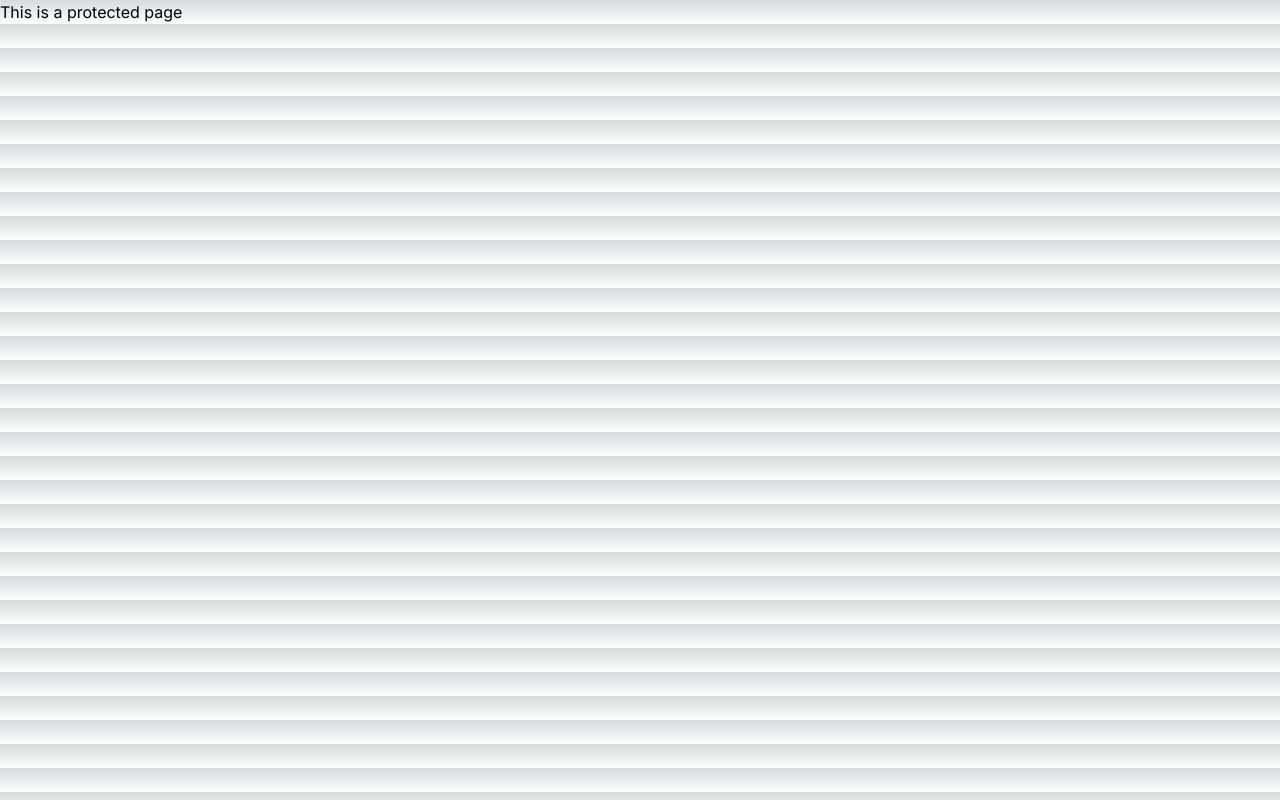
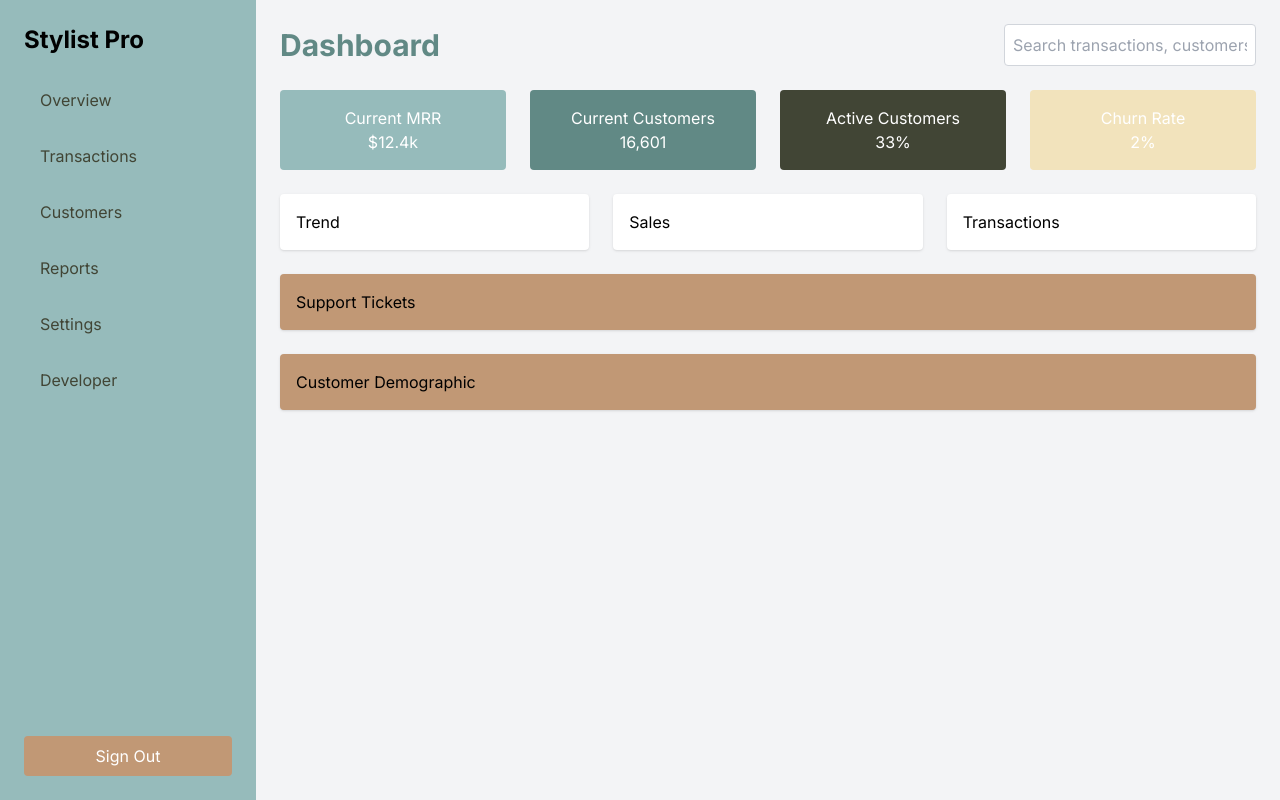
Before and after one commit to Konnerfinney/stylistpro, a Next.js app: page /dashboard in a window 1280 px wide. Built offline with nearby package versions, Linux system fonts and the light colour scheme; no server answers; sample sign-in values are in the browser's storage.

Commit message:
Dashboard Page setup

```diff
--- a/src/app/dashboard/page.tsx
+++ b/src/app/dashboard/page.tsx
@@ -1,21 +1,63 @@
-import { getServerSession } from 'next-auth';
-import { authOptions } from '@/app/api/auth/[...nextauth]/authOptions';
-import { redirect } from 'next/navigation';
+'use client'
 
-interface ProtectedPageProps {
-  session: any; // Define a more specific type if you have one
-}
+import React from 'react';
+import { useSession } from 'next-auth/react';
+import { useRouter } from 'next/navigation';
+import SideBar from '../components/Sidebar';
 
-const ProtectedPage: React.FC<ProtectedPageProps> = async () => {
-  const session = await getServerSession(authOptions);
-  console.log('Session:', session);
-  if (!session) {
-    console.log('No session, redirecting to sign in');
-    redirect('/api/auth/signin');
-    return null;
+const Dashboard: React.FC = () => {
+  const { data: session, status } = useSession();
+  const router = useRouter();
+
+  React.useEffect(() => {
+    if (status === 'loading') return; // Do nothing while loading
+    if (!session) router.push('/api/auth/signin'); // Redirect to home if not authenticated
+  }, [session, status, router]);
+
+  if (status === 'loading') {
+    return <div>Loading...</div>;
   }
 
-  return <div>This is a protected page</div>;
+  if (!session) {
+    return null; // This will prevent the dashboard from rendering while redirecting
+  }
+
+  return (
+    <div className="flex h-screen">
+      <SideBar />
+      <main className="flex-1 p-6 bg-gray-100">
+        <header className="flex justify-between items-center mb-6">
+          <h1 className="text-3xl font-bold text-hookers-green">Dashboard</h1>
+          <input
+            type="text"
+            placeholder="Search transactions, customers, subscriptions"
+            className="p-2 border border-gray-300 rounded"
+          />
+        </header>
+        <div className="grid grid-cols-4 gap-6 mb-6">
+          <div className="bg-ash-gray p-4 rounded text-white text-center">
+            Current MRR<br />$12.4k
+          </div>
+          <div className="bg-hookers-green p-4 rounded text-white text-center">
+            Current Customers<br />16,601
+          </div>
+          <div className="bg-black-olive p-4 rounded text-white text-center">
+            Active Customers<br />33%
+          </div>
+          <div className="bg-dutch-white p-4 rounded text-white text-center">
+            Churn Rate<br />2%
+          </div>
+        </div>
+        <div className="grid grid-cols-3 gap-6 mb-6">
+          <div className="bg-white p-4 rounded shadow">Trend</div>
+          <div className="bg-white p-4 rounded shadow">Sales</div>
+          <div className="bg-white p-4 rounded shadow">Transactions</div>
+        </div>
+        <div className="bg-lion p-4 rounded shadow mb-6">Support Tickets</div>
+        <div className="bg-lion p-4 rounded shadow">Customer Demographic</div>
+      </main>
+    </div>
+  );
 };
 
-export default ProtectedPage;
+export default Dashboard;
```
